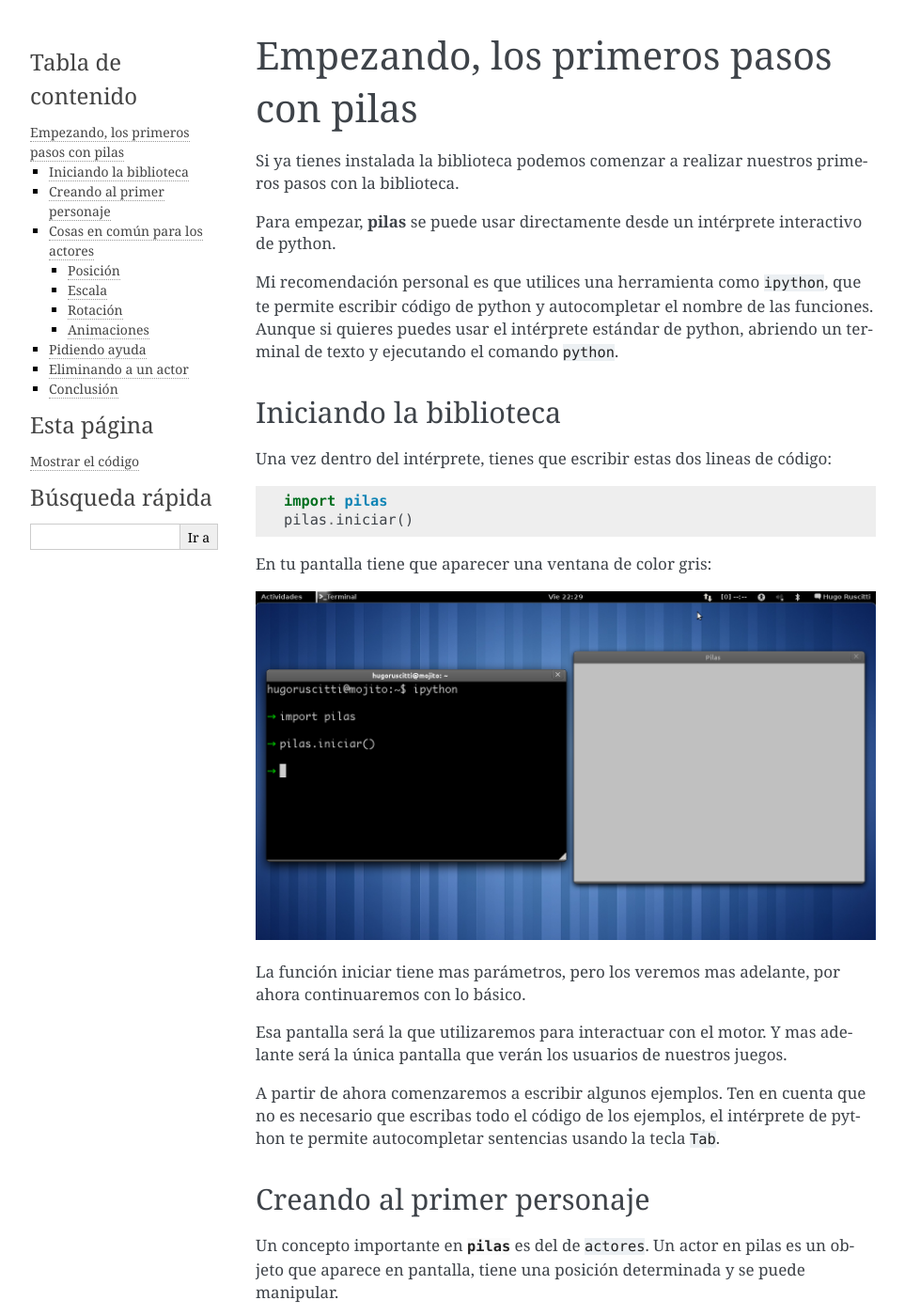
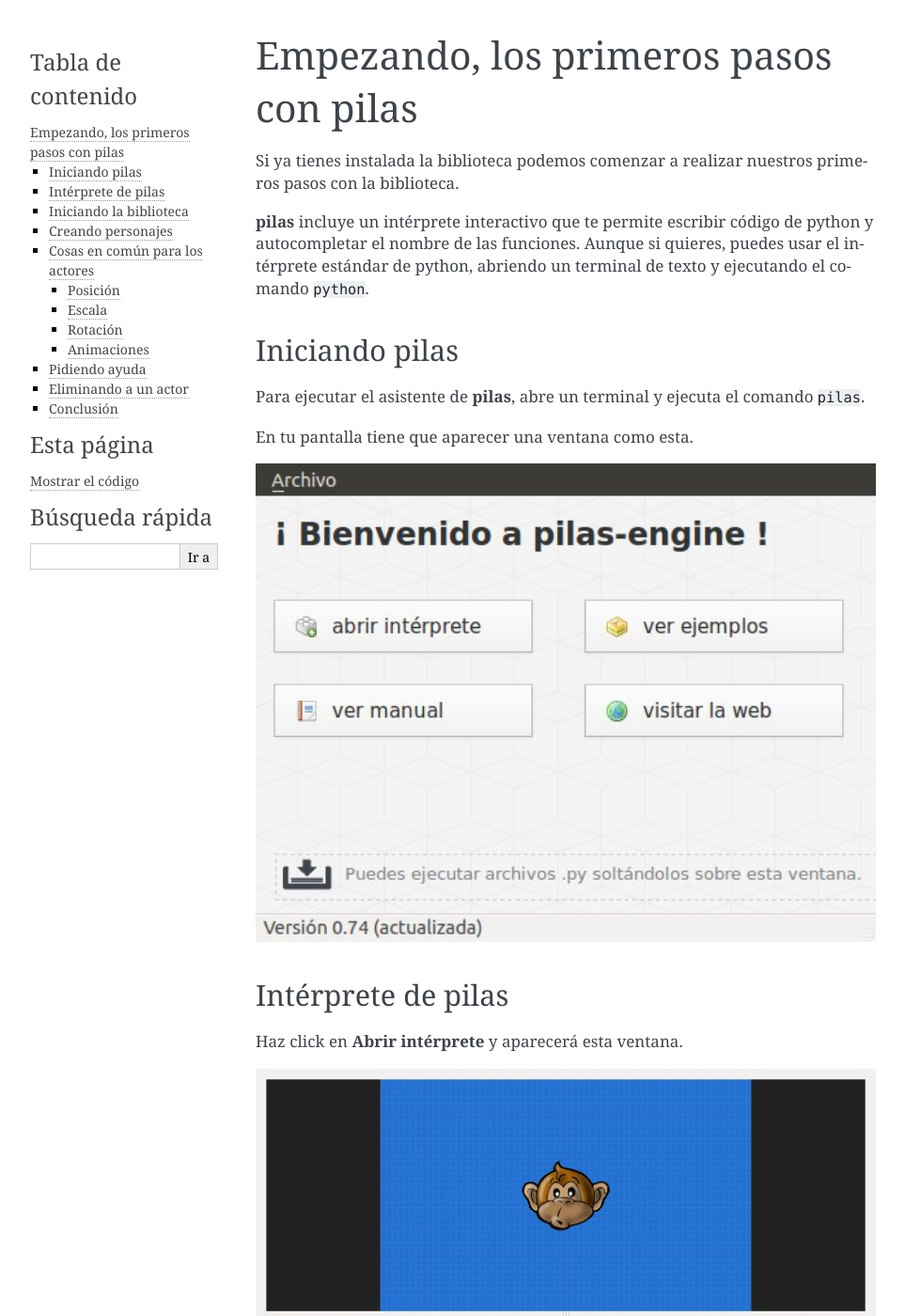
Before and after one commit to hugoruscitti/pilas-docs, a Sphinx documentation site: the page built from source/empezando.rst, in a window 1280 px wide and 1400 px high. Shown: the whole window at 94% size, without its empty margins (148-1111 px from the left). Built offline with Sphinx 7.4.7, drawn with Linux system fonts in a browser that asks for light colours; some of the changed text lies outside the part shown.

Commit message:
Actualizar manual: Presentación Issue #26

```diff
--- a/source/empezando.rst
+++ b/source/empezando.rst
@@ -5,49 +5,63 @@ Si ya tienes instalada la biblioteca podemos
 comenzar a realizar nuestros primeros pasos
 con la biblioteca.
 
-Para empezar, **pilas** se puede usar directamente
-desde un intérprete interactivo de python.
+**pilas** incluye un intérprete interactivo
+que te permite escribir código de python y
+autocompletar el nombre de las funciones.
+Aunque si quieres, puedes usar el intérprete
+estándar de python, abriendo un terminal de
+texto y ejecutando el comando ``python``.
 
-Mi recomendación personal es que utilices una
-herramienta como ``ipython``, que te permite escribir
-código de python y autocompletar el nombre
-de las funciones. Aunque si
-quieres puedes usar el intérprete estándar
-de python, abriendo un terminal de texto y
-ejecutando el comando ``python``.
+Iniciando pilas
+---------------
+
+Para ejecutar el asistente de **pilas**,
+abre un terminal y ejecuta el comando
+``pilas``.
+
+En tu pantalla tiene que aparecer una ventana como esta.
+
+.. image:: images/pilas-0.75/asistente.jpg
+    :width: 100%
+
+Intérprete de pilas
+-------------------
+
+Haz click en **Abrir intérprete** y aparecerá esta ventana.
+
+.. image:: images/pilas-0.75/interprete.jpg
+    :width: 100%
+
+La ventana se divide en dos partes. La parte de abajo muestra el editor. Todo lo
+que escribas en el editor se ejecutará automáticamente. El resultado se muestra
+en la parte de arriba.
 
 Iniciando la biblioteca
 -----------------------
 
-Una vez dentro del intérprete, tienes
-que escribir estas dos lineas de código:
+La parte de arriba es la que utilizaremos para interactuar
+con el motor. Y mas adelante será la única pantalla
+que verán los usuarios de nuestros juegos.
+
+Puedes ver que el intérprete viene con algunas líneas de ejemplo.
 
 .. code-block:: python
 
     import pilas
+
     pilas.iniciar()
+    mono = pilas.actores.Mono()
 
-En tu pantalla tiene que aparecer una ventana
-de color gris:
+La línea ``import pilas`` le dice a Python que use la librería pilas. La función
+``pilas.iniciar()`` prepara la ventana (entre otras cosas) para empezar a usar
+pilas. La línea ``mono = pilas.actores.Mono()``, por una parte crea un personaje
+con forma de mono (**pilas.actores.Mono()**) y, por otra parte, le da el nombre de
+**mono**.
 
-.. image:: images/cap1.png
-    :width: 100%
+La función ``pilas.iniciar()`` tiene mas parámetros, pero los veremos mas
+adelante. Por ahora, continuaremos con lo básico.
 
-La función iniciar tiene mas parámetros, pero
-los veremos mas adelante, por ahora continuaremos
-con lo básico.
-
-Esa pantalla será la que utilizaremos para interactuar
-con el motor. Y mas adelante será la única pantalla
-que verán los usuarios de nuestros juegos.
-
-A partir de ahora comenzaremos a escribir algunos
-ejemplos. Ten en cuenta que no es necesario que
-escribas todo el código de los ejemplos, el intérprete de python
-te permite autocompletar sentencias usando la tecla ``Tab``.
-
-
-Creando al primer personaje
+Creando personajes
 ---------------------------
 
 Un concepto importante en :mod:`pilas` es del de ``actores``. Un
@@ -60,25 +74,12 @@ Para agilizar el desarrollo de juegos se incluyen varios
 actores dentro del motor, un de ellos es ``Mono``, un
 simpático chimpancé.
 
-Escriba la siguiente sentencia dentro del intérprete de
-python:
-
-.. code-block:: python
-
-    mono = pilas.actores.Mono()
-
-En pantalla aparecerá un simpático personaje de color marrón:
-
-.. image:: images/cap2.png
-    :width: 100%
-
-Adoptaremos a este personaje dentro de nuestro juego
-bajo un nombre, en este caso ``mono``. Así que para indicarle
+Tenemos al actor ``mono``. Para indicarle
 acciones solo tenemos que utilizar su nombre y sentencias
 simples.
 
-Por ejemplo, para que el personaje cambie su expresión
-fácil podemos usar sentencias cómo:
+Por ejemplo, para que el personaje cambie su expresión,
+podemos usar sentencias cómo:
 
 
 .. code-block:: python
@@ -92,14 +93,14 @@ o:
     mono.gritar()
 
 
-En cualquiera de los dos casos el personaje
+En cualquiera de los dos casos, el personaje
 cambiará su aspecto y emitirá un sonido.
 
 .. image:: images/mono/smile.png
     :width: 5cm
 
 
-incluso podríamos decirle al personaje
+Incluso podríamos decirle al personaje
 que tiene que hablar algo, por ejemplo:
 
 .. code-block:: python
@@ -112,6 +113,11 @@ personaje de comic:
 
 .. image:: images/mono/decir.png
     :width: 75%
+
+A partir de ahora, comenzaremos a escribir algunos
+ejemplos. Ten en cuenta que no es necesario que
+escribas todo el código de los ejemplos, el intérprete de pilas
+te permite autocompletar sentencias mientras escribes.
 
 Cosas en común para los actores
 -------------------------------
@@ -144,6 +150,10 @@ de la ventana. Y ``x`` aumenta hacia la derecha e ``y`` hacia arriba.
 Este espacio de referencia se puede observar en detalle si pulsas
 la tecla **F12**, ahí observarás que el movimiento del mouse
 está asociado a una coordenada y cada actor también.
+
+.. note::
+    Para que tenga efecto, debes tener seleccionada la ventana de resultado
+    (parte de arriba). Haz click sobre ella antes de pulsar **F12**``.
 
 
 Escala
@@ -200,7 +210,7 @@ vuelta completa:
 
 ¿por qué?, porque los caracteres ``[`` y ``]`` representan
 una lista de valores, y cuando pilas ve esta lista asignada
-a un atributo de pilas intenta hacer una animación.
+a un atributo de pilas, intenta hacer una animación.
 
 Veamos otro ejemplo, si queremos que un personaje
 como el mono se mueva horizontalmente con una animación
@@ -233,7 +246,7 @@ Pidiendo ayuda
 --------------
 
 Recuerda que cada componente de :mod:`pilas` está documentado
-como un módulo de python. Por lo tanto puedes
+como un módulo de python. Por lo tanto, puedes
 ejecutar una sentencia cómo:
 
 .. code-block:: python
@@ -272,7 +285,7 @@ actores. Ten en cuenta que el módulo :mod:`pilas.actores` es
 donde se guardarán todos los actores.
 
 Un buen ejercicio es ponerse a investigar el módulo
-actores. Hay muchos actores, estos son algunos ejemplos
+**actores**. Hay muchos actores, estos son algunos ejemplos
 de código para probar:
 
 .. code-block:: python
@@ -284,7 +297,7 @@ de código para probar:
 
 
 .. image:: images/resultado_parte_1.png
-    :width: 75%
+    :width: 50%
 
 Es todo por ahora, seguí leyendo o comenzá
 a explorar por tu cuenta. A divertirse!
```
Also changed, not shown: other parts of source/empezando.rst (+5 -2 lines), source/images/cap1.png (deleted), source/images/cap2.png (deleted), source/images/pilas-0.75/asistente.jpg (added), source/images/pilas-0.75/interprete.jpg (added), source/images/resultado_parte_1.jpg (added), source/images/resultado_parte_1.png (deleted).
